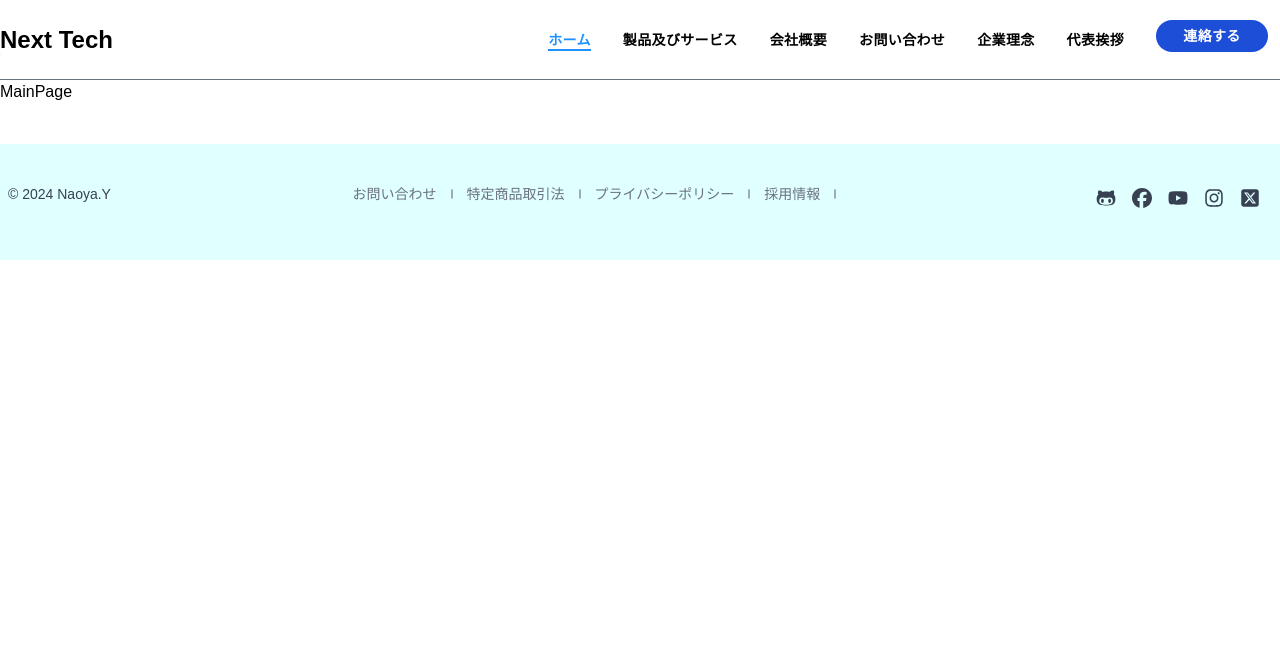
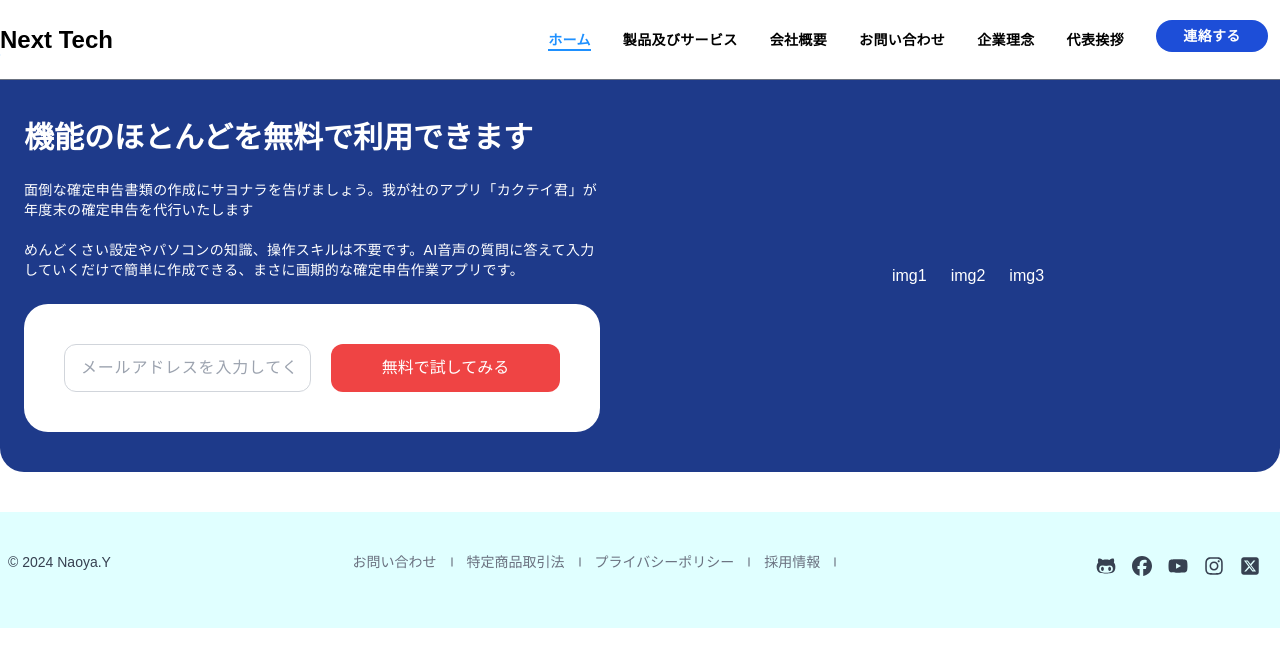
Before and after one commit to Kroro1208/next_modern_website, a Next.js app: page / in a window 1280 px wide. Shown: the top 666 px of the page. Built offline with nearby package versions, Linux system fonts and the light colour scheme; a web font is replaced by a local one.

Commit message:
banner components作成して、紹介文とフォーム実装

```diff
--- a/app/page.js
+++ b/app/page.js
@@ -1,7 +1,10 @@
+import Banner from "@/components/Banner";
 import Image from "next/image";
 
 export default function Home() {
   return (
-    <div>MainPage</div>
+    <>
+      <Banner />
+    </>
   );
 }
--- /dev/null
+++ b/components/Banner.js
@@ -0,0 +1,40 @@
+import React from 'react'
+import Container from './Container'
+
+function Banner() {
+    return (
+        <div className='bg-blue-900 w-full rounded-bl-3xl rounded-br-3xl relative px-4'>
+            <Container>
+                <div className='text-white grid md:grid-cols-2 gap-20 place-items-center'>
+                    {/* left */}
+                    <div className='flex flex-col gap-6'>
+                        <h1 className='text-2xl lg:text-4xl xl:text-3xl font-semibold'>機能のほとんどを無料で利用できます</h1>
+                        <p className='text-sm tracking-wide xl:gap-10'>面倒な確定申告書類の作成にサヨナラを告げましょう。我が社のアプリ「カクテイ君」が年度末の確定申告を代行いたします<br />
+                            <br />めんどくさい設定やパソコンの知識、操作スキルは不要です。AI音声の質問に答えて入力していくだけで簡単に作成できる、まさに画期的な確定申告作業アプリです。
+
+                        </p>
+                        <div className='w-full p-6 xl:p-10 bg-white rounded-3xl flex flex-col lg:flex-row text-black justify-between gap-5'>
+                            <input type="text" placeholder='メールアドレスを入力してください'
+                                className='w-full h-12 border-[1px] border-gray-300 rounded-xl text-base text-gray-600 placeholder:tracking-wider px-4 outline-none hover:border-primeColor duration-300 focus-visible:border-primeColor' />
+                            <button className='w-full h-12 rounded-xl bg-red-500 text-white font-medium hover:bg-darkBlue duration-300 cursor-pointer'>無料で試してみる</button>
+                        </div>
+                    </div>
+                    {/* right */}
+                    <div className='w-full relative flex justify-center items-center gap-6'>
+                        <div>
+                            img1
+                        </div>
+                        <div>
+                            img2
+                        </div>
+                        <div>
+                            img3
+                        </div>
+                    </div>
+                </div>
+            </Container>
+        </div>
+    )
+}
+
+export default Banner
```
